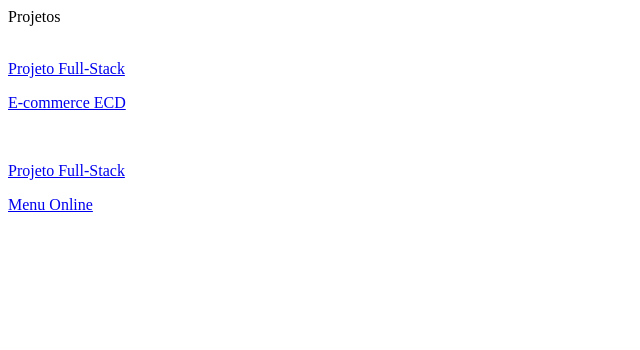
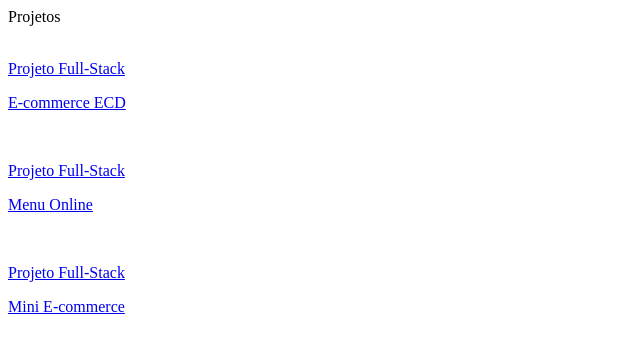
Before and after one commit to daniilomendes/portifolio, a Next.js app: page /projects in a window 1280 px wide. Shown: the top 350 px of the page, without its empty margins (0-640 px from the left). Built offline with nearby package versions, Linux system fonts and the light colour scheme.

Commit message:
feat: Adicionando o projeto Mini E-commerce a Home Page

```diff
--- a/src/components/ui/project-list.tsx
+++ b/src/components/ui/project-list.tsx
@@ -7,10 +7,6 @@ interface Project {
 }
 
 const ProjectList = () => {
-  // https://e-commerce-daniilomendes-projects.vercel.app/
-  // https://site-de-vendas-lanches-daniilomendes-projects.vercel.app/
-  // https://black-nextjs-daniilomendes-projects.vercel.app/
-
   let project1 = {
     image: "/projects-images/ecd-store.png",
     name: "E-commerce ECD",
@@ -23,9 +19,16 @@ const ProjectList = () => {
     link: "https://site-de-vendas-lanches-daniilomendes-projects.vercel.app/",
   };
 
+  let project3 = {
+    image: "/projects-images/mini-e-commerce.png",
+    name: "Mini E-commerce",
+    link: "https://black-nextjs-daniilomendes-projects.vercel.app/",
+  };
+
   const projects: Project[] = [
     project1,
-    project2
+    project2,
+    project3
   ]
 
   return (
```
